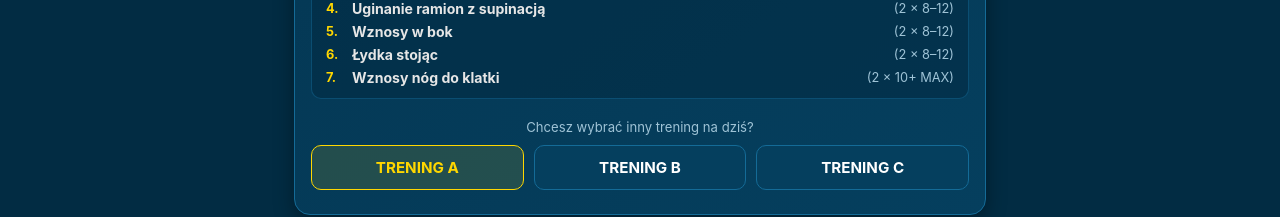
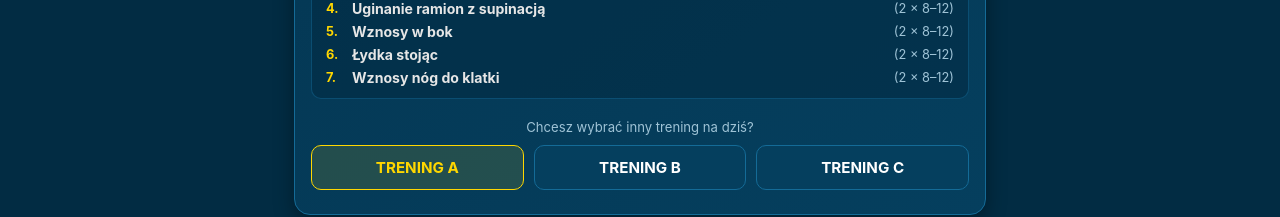
Before and after one commit to jopa3333/michal.github.io, a React (Vite) app: page / in a window 1280 px wide. Shown: the part 399-616 px from the top of the page. Built offline with nearby package versions, Linux system fonts and the light colour scheme.

Commit message:
Popraw zakres powtórzeń we wznosach nóg
Co-authored-by: OpenBot <335604065+openbotgit[bot]@users.noreply.github.com>

```diff
--- a/src/data.js
+++ b/src/data.js
@@ -11,7 +11,7 @@ const PLAN_TUPLES = {
       ['Uginanie ramion z supinacją', 2, 8, 12, '2111', 1.0, 90],
       ['Wznosy w bok', 2, 8, 12, '2010', 1.0, 90],
       ['Łydka stojąc', 2, 8, 12, '2111', 2.5, 90],
-      ['Wznosy nóg do klatki', 2, 10, 'MAX', '1111', 0, 60],
+      ['Wznosy nóg do klatki', 2, 8, 12, '1111', 0, 60],
     ],
   },
   B: {
@@ -35,7 +35,7 @@ const PLAN_TUPLES = {
       ['Wyciskanie francuskie hantlami', 2, 8, 12, '2010', 1.0, 90],
       ['Uginanie ramion z oparciem o kolano', 2, 8, 12, '2111', 1.0, 90],
       ['Odwrotny butterfly', 2, 8, 12, '2111', 1.0, 90],
-      ['Wznosy nóg do klatki', 2, 10, 'MAX', '1111', 0, 60],
+      ['Wznosy nóg do klatki', 2, 8, 12, '1111', 0, 60],
     ],
   },
 };
@@ -116,7 +116,7 @@ export const PLAN_TEMPLATES = [
       ['A', 'GÓRA PUSH', [['Wyciskanie hantli na ławce skośnej dodatniej', 4, 8, 12], ['Wyciskanie na maszynie Chest Press', 3, 10, 12], ['Wyciskanie hantli siedząc', 3, 8, 12], ['Wznosy hantli bokiem stojąc', 4, 12, 20, '2011', 1, 60], ['Prostowanie ramion na wyciągu ze sznurem', 3, 12, 15, '2011', 1.25, 60]]],
       ['B', 'DÓŁ QUAD', [['Hack Przysiad (maszyna)', 4, 8, 12, '2010', 2.5, 120], ['Suwnica na nogi (Leg Press)', 3, 12, 15, '2010', 5, 120], ['Prostowanie nóg na maszynie', 3, 12, 15, '2011', 2.5, 60], ['Wykroki chodzone z hantlami', 3, 10, 12, '2010', 2, 90], ['Wspięcia na łydki siedząc', 4, 12, 20, '2111', 2.5, 60]]],
       ['C', 'GÓRA PULL', [['Ściąganie drążka wyciągu górnego do klatki', 4, 8, 12], ['Wiosłowanie na maszynie T-Bar', 3, 8, 12], ['Przyciąganie uchwytu wyciągu dolnego do brzucha', 3, 10, 12], ['Odwrotny butterfly na maszynie (tył barku)', 3, 12, 15, '2011', 2.5, 60], ['Uginanie ramion z hantlami z supinacją', 3, 10, 15, '2011', 1, 60]]],
-      ['D', 'DÓŁ TYŁ', [['Martwy ciąg rumuński ze sztangą (RDL)', 4, 8, 10, '3010', 2.5, 150], ['Hip Thrust ze sztangą na biodrach', 4, 8, 12, '2011', 5, 120], ['Uginanie nóg siedząc na maszynie', 3, 10, 15, '2011', 2.5, 75], ['Odwodzenie nóg na maszynie', 3, 12, 20, '2011', 2.5, 60], ['Wznosy nóg w zwisie na drążku', 3, 10, 'MAX', '2010', 0, 60]]],
+      ['D', 'DÓŁ TYŁ', [['Martwy ciąg rumuński ze sztangą (RDL)', 4, 8, 10, '3010', 2.5, 150], ['Hip Thrust ze sztangą na biodrach', 4, 8, 12, '2011', 5, 120], ['Uginanie nóg siedząc na maszynie', 3, 10, 15, '2011', 2.5, 75], ['Odwodzenie nóg na maszynie', 3, 12, 20, '2011', 2.5, 60], ['Wznosy nóg w zwisie na drążku', 3, 8, 12, '2010', 0, 60]]],
     ]),
   },
   {
@@ -137,7 +137,7 @@ export const PLAN_TEMPLATES = [
       ['A', 'KLATKA + TRICEPS', [['Wyciskanie sztangi leżąc na ławce poziomej', 4, 6, 10, '2010', 2.5, 150], ['Wyciskanie hantli na ławce skośnej dodatniej', 3, 8, 12], ['Rozpiętki na bramie z linkami wyciągu', 3, 12, 15, '2011', 1.25, 60], ['Prostowanie ramion na wyciągu ze sznurem', 3, 10, 15, '2011', 1.25, 60], ['Wyciskanie francuskie ze sztangą łamaną leżąc', 3, 8, 12]]],
       ['B', 'PLECY + BICEPS', [['Podciąganie na drążku nachwytem', 4, 6, 10, '2010', 1.25, 120], ['Wiosłowanie sztangą w opadzie tułowia', 4, 8, 10, '2010', 2.5, 120], ['Przyciąganie uchwytu wyciągu dolnego do brzucha', 3, 10, 12], ['Uginanie przedramion ze sztangą stojąc', 3, 8, 12], ['Uginanie ramion z hantlami chwytem młotkowym', 3, 10, 15, '2011', 1, 60]]],
       ['C', 'NOGI', [['Przysiad ze sztangą na plecach', 4, 6, 10, '2010', 2.5, 150], ['Martwy ciąg rumuński ze sztangą (RDL)', 4, 8, 10, '3010', 2.5, 120], ['Suwnica na nogi (Leg Press)', 3, 10, 15, '2010', 5, 120], ['Uginanie nóg leżąc na maszynie', 3, 10, 15, '2011', 2.5, 75], ['Wspięcia na łydki stojąc', 4, 12, 15, '2111', 2.5, 60]]],
-      ['D', 'BARKI + BRZUCH', [['Wyciskanie żołnierskie stojąc ze sztangą (OHP)', 4, 6, 10, '2010', 1.25, 150], ['Wznosy hantli bokiem stojąc', 4, 12, 20, '2011', 1, 60], ['Odwrotny butterfly na maszynie (tył barku)', 3, 12, 15, '2011', 2.5, 60], ['Allahy (spięcia brzucha klęcząc na wyciągu)', 3, 10, 15, '2011', 2.5, 60], ['Wznosy nóg w zwisie na drążku', 3, 10, 'MAX', '2010', 0, 60]]],
+      ['D', 'BARKI + BRZUCH', [['Wyciskanie żołnierskie stojąc ze sztangą (OHP)', 4, 6, 10, '2010', 1.25, 150], ['Wznosy hantli bokiem stojąc', 4, 12, 20, '2011', 1, 60], ['Odwrotny butterfly na maszynie (tył barku)', 3, 12, 15, '2011', 2.5, 60], ['Allahy (spięcia brzucha klęcząc na wyciągu)', 3, 10, 15, '2011', 2.5, 60], ['Wznosy nóg w zwisie na drążku', 3, 8, 12, '2010', 0, 60]]],
       ['E', 'GÓRA UZUPEŁNIAJĄCA', [['Wyciskanie na maszynie Chest Press', 3, 10, 12], ['Ściąganie drążka wyciągu górnego do klatki', 3, 10, 12], ['Wznosy bokiem na wyciągu jednorącz', 3, 12, 15, '2011', 1.25, 60], ['Face Pull z linką wyciągu górnego', 3, 12, 15, '2011', 1.25, 60], ['Uginanie ramion na wyciągu dolnym', 2, 12, 15, '2011', 1.25, 60], ['Prostowanie ramion na wyciągu z drążkiem prostym', 2, 12, 15, '2011', 1.25, 60]]],
     ]),
   },
--- a/src/logic.js
+++ b/src/logic.js
@@ -51,7 +51,14 @@ export function formatTime(seconds) {
   return `${m}:${s < 10 ? '0' : ''}${s}`;
 }
 
+function isLegacyLegRaiseRange(ex) {
+  const name = String(ex.name || '').trim().toLocaleLowerCase('pl');
+  return (name === 'wznosy nóg do klatki' || name === 'wznosy nóg w zwisie na drążku')
+    && Number(ex.repsMin) === 10 && ex.repsMax === 'MAX';
+}
+
 export function repsDisplay(ex) {
+  if (isLegacyLegRaiseRange(ex)) return '8–12';
   return ex.repsMax === 'MAX' ? `${ex.repsMin}+ MAX` : `${ex.repsMin}–${ex.repsMax}`;
 }
 
@@ -60,7 +67,7 @@ export function repButtonValues(ex) {
   const min = typeof ex.repsMin === 'number' ? ex.repsMin : parseInt(ex.repsMin, 10);
   const max = typeof ex.repsMax === 'number' ? ex.repsMax : parseInt(ex.repsMax, 10);
   const isMaxTag = ex.repsMax === 'MAX' || isNaN(max);
-  if (isMaxTag && String(ex.name || '').trim().toLocaleLowerCase('pl') === 'wznosy nóg w zwisie na drążku') return [8, 9, 10, 11, 12];
+  if (isLegacyLegRaiseRange(ex)) return [8, 9, 10, 11, 12];
   if (isMaxTag) return ['MAX'];
   if (!isNaN(min) && !isNaN(max)) {
     const values = [];
```
Also changed, not shown: 2 other files (tests, documents, lock files or other folders).
